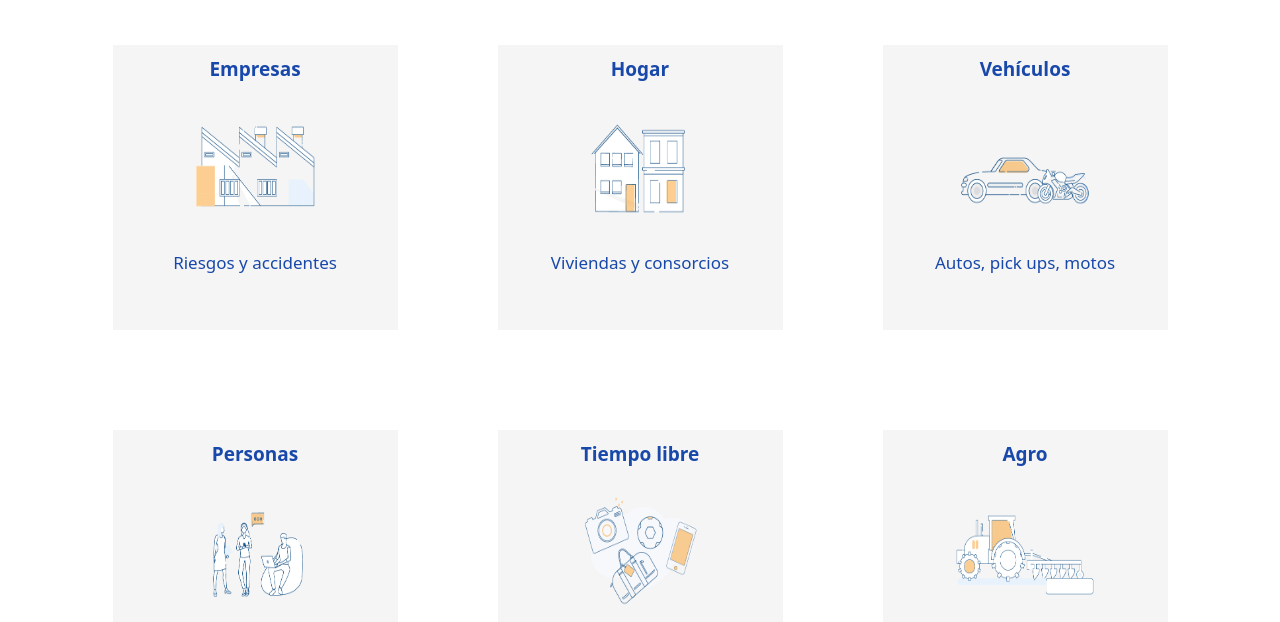
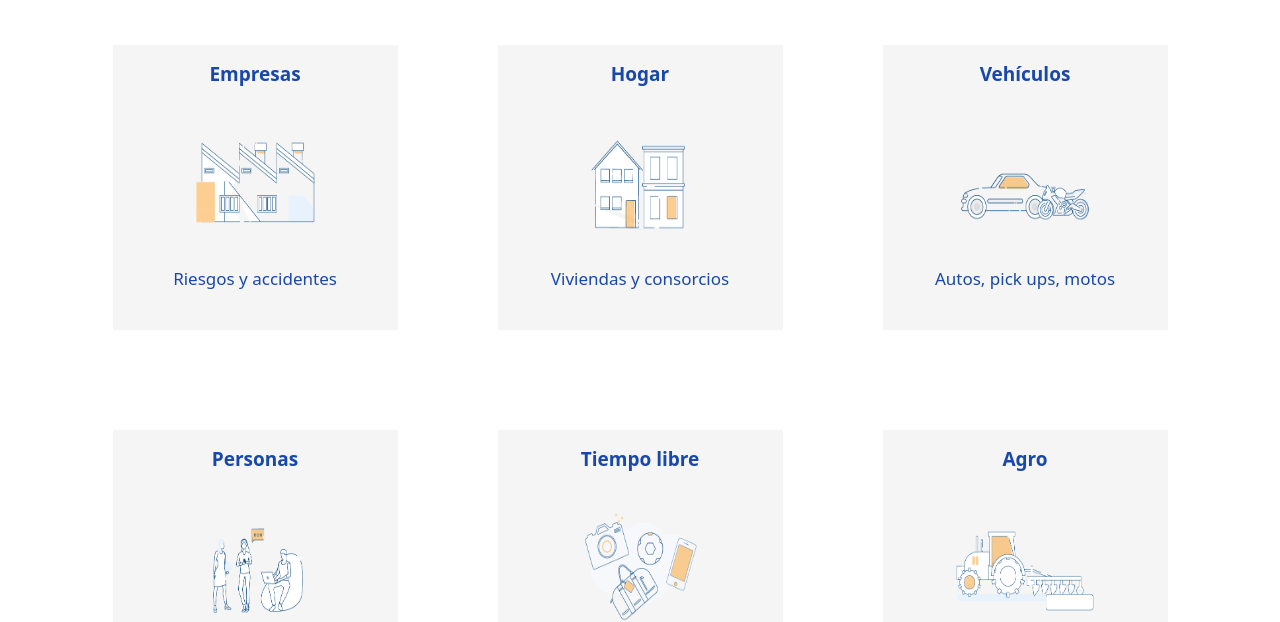
Before and after one commit to Nachobertole/ProyectofinalBertole, a website: page pages/servicios.html in a window 1280 px wide. Shown: the part 187-809 px from the top of the page. Drawn offline with nearby package versions, Linux system fonts and the light colour scheme.

Commit message:
cambios en br

```diff
--- a/pages/servicios.html
+++ b/pages/servicios.html
@@ -50,23 +50,22 @@
     <main>
         <h1 class="titulo"> DESCUBRÍ NUESTRAS COBERTURAS </h1>
         <div class="contenedor">
-            <div class="servicio"> Empresas <br/> <img class= "imagenservicios" src="../img/empresas.png" alt="servicios brindado a empresas">
+            <div class="servicio"> <p style="margin-top:5px"> Empresas </p> <img class= "imagenservicios" style="margin-top:-5px" src="../img/empresas.png" alt="servicios brindados a empresas">
                 <p class="detalle-servicio"> Riesgos y accidentes </p>
             </div>
-            <div class="servicio"> Hogar <br/> <img class= "imagenservicios" src="../img/hogar.png" alt="servicios relacionados al hogar">
+            <div class="servicio"> <p style="margin-top:5px"> Hogar </p> <img class= "imagenservicios" style="margin-top:-5px"  src="../img/hogar.png" alt="servicios relacionados al hogar">
                 <p class="detalle-servicio"> Viviendas y consorcios </p>
             </div>
-            <div class="servicio"> Vehículos <br/> <img class= "imagenservicios" src="../img/vehiculos.png" alt="servicio relacionados a vehiculos">
+            <div class="servicio"> <p style="margin-top:5px">  Vehículos </p> <img class= "imagenservicios" style="margin-top:-5px" src="../img/vehiculos.png" alt="servicios brindados a vehiculos">
                 <p class="detalle-servicio"> Autos, pick ups, motos </p>
             </div>
-            <div class="servicio"> Personas <br/> <img class= "imagenservicios" src="../img/personas.png" alt="servicio brindado a personas">
+            <div class="servicio"> <p style="margin-top:5px"> Personas </p>  <img class= "imagenservicios" style="margin-top:-5px"  src="../img/personas.png" alt="servicios brindados a personas">
                 <p class="detalle-servicio"> Seguros de vida y de accidentes </p>
             </div>
-            <div class="servicio"> Tiempo libre <br/> <img class= "imagenservicios" src="../img/tiempo-libre.png" alt="servicio relacionados al tiempo libre">
+            <div class="servicio"> <p style="margin-top:5px">Tiempo libre </p> <img class= "imagenservicios" style="margin-top:-5px"  src="../img/tiempo-libre.png" alt="servicios relacionados al tiempo libre">
                 <p class="detalle-servicio"> Deportes y viajes </p>
-
             </div>
-            <div class="servicio"> Agro <br/> <img class= "imagenservicios" src="../img/agro.png" alt="servicio relacionados al agro">
+            <div class="servicio"> <p style="margin-top:5px"> Agro </p> <img class= "imagenservicios"style="margin-top:-5px"  src="../img/agro.png" alt="servicios relacionados al agro">
                 <p class="detalle-servicio"> Maquinaria, vehiculos, transporte </p>
 
             </div>
--- a/scss/style.scss
+++ b/scss/style.scss
@@ -98,8 +98,6 @@ main {
             background-color: whitesmoke;
             color: $color-terciario-texto;
             @include medidas (285px, 285px);
-            margin: 50px;
-            padding: 10px;
             display: inline-block;
 
             .imagenservicios {
@@ -141,9 +139,11 @@ main {
     text-align: center;
     font-size: 20px;
     font-weight: bold;
+    margin-bottom: 2em;
 
     .letramayor {
         font-size: 200%;
+
     }
 }
 
```
Also changed, not shown: pages/quienessomos.html (+1 -1 lines), pages/sucursales.html (+5 -12 lines), index.html (line endings or trailing spaces).
